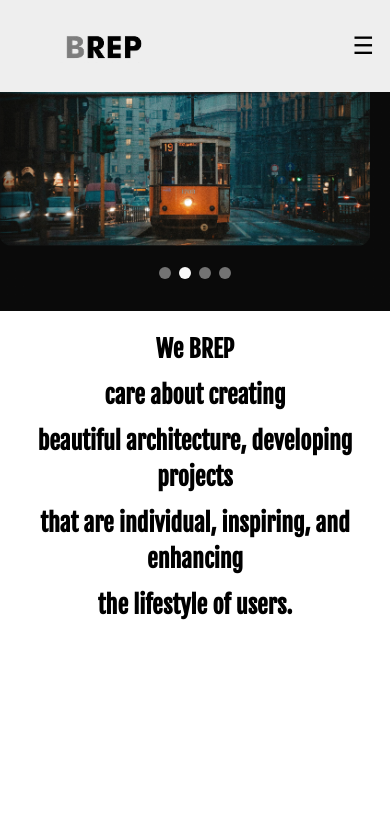
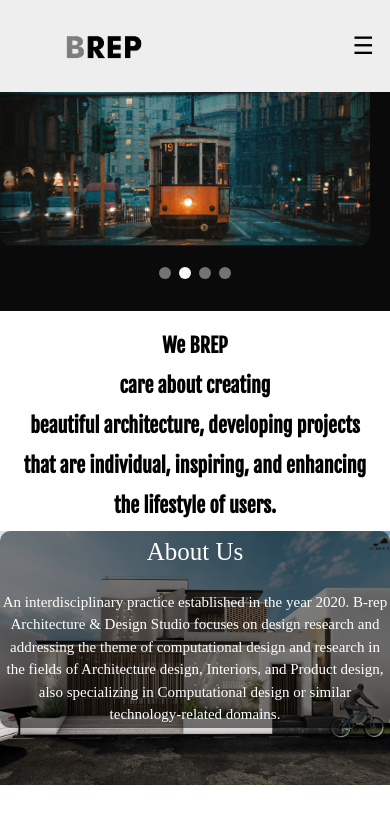
Before and after one commit to jagath992/BREParchitecture, a React (Vite) app in the folder frontend/: page / in a window 390 px wide. Shown: the top 824 px of the page. Built offline with nearby package versions, Linux system fonts and the light colour scheme; a web font is replaced by a local one.

Commit message:
Recent update

```diff
--- a/frontend/src/App.jsx
+++ b/frontend/src/App.jsx
@@ -2,6 +2,7 @@ import './App.css'
 import Navbar from './components/Navbar';
 import Body from './components/Body';
 import { SwipeCarousel } from './components/SwipeCarousel';
+import AboutUs from './components/AboutUs';
 
 export default function App() {
   return (
@@ -9,6 +10,7 @@ export default function App() {
       <Navbar />
       <SwipeCarousel />
       <Body />
+      <AboutUs />
     </>
   );
 }
--- /dev/null
+++ b/frontend/src/components/AboutUs.css
@@ -0,0 +1,74 @@
+.about-us-container {
+  position: relative;
+  width: 100%;
+  overflow: hidden;
+}
+
+.about-us-image {
+  width: 100%;
+  height: 50vh; /* Default height for laptops/desktops */
+  display: flex;
+  justify-content: center;
+  align-items: center;
+  overflow: hidden;
+}
+
+.about-us-image img {
+  width: 100%;
+  height: 100%;
+  object-fit: cover; /* Ensures the image covers the width while maintaining aspect ratio */
+}
+
+.about-us-text {
+  position: absolute;
+  top: 0%;
+  left: 0%;
+  transform: translate(-50%, -50%);
+  text-align: center;
+  color: white;
+  background-color: rgba(0, 0, 0, 0.5);
+  padding: 2px;
+  border-radius: 10px;
+  font-family: "Tinos", serif;
+}
+
+.about-us-text h3 {
+  font-size: 20px;
+  margin-bottom: 10px;
+}
+
+.about-us-text p {
+  font-size: 1rem;
+  line-height: 1.5;
+}
+
+/* Responsive Design */
+@media (max-width: 768px) {
+
+  .about-us-text {
+    position: absolute;
+    top: 0%; /* Center vertically relative to the image */
+    left: 0%;
+    transform: translate(-50%, -50%);
+    text-align: center;
+    color: white;
+    background-color: rgba(0, 0, 0, 0.5);
+    padding: 2px;
+    border-radius: 10px;
+    font-family: "Fijalla"
+  }
+  .about-us-image {
+    height: 30vh;
+  }
+
+  .about-us-text h3 {
+    font-size: 25px;
+    font-family: "Fijalla"
+  }
+
+  .about-us-text p {
+    margin-top: 20px;
+    font-size: 15px;
+    font-family: "Fijalla";
+  }
+}
--- /dev/null
+++ b/frontend/src/components/AboutUs.jsx
@@ -0,0 +1,31 @@
+import React from "react";
+import { motion } from "framer-motion";
+import "./AboutUs.css";
+
+function AboutUs() {
+  return (
+    <div className="about-us-container">
+      <div className="about-us-image">
+        <img src="/Images/About-Us.png" alt="About Us" />
+      </div>
+      <motion.div
+        className="about-us-text"
+        initial={{ opacity: 0, y: 50 }}
+        whileInView={{ opacity: 1, y: 0 }}
+        viewport={{ once: true }}
+        transition={{ duration: 1, ease: "easeInOut" }}
+      >
+        <h3>About Us</h3>
+        <p>
+          An interdisciplinary practice established in the year 2020. B-rep Architecture
+          & Design Studio focuses on design research and addressing the theme of
+          computational design and research in the fields of Architecture design,
+          Interiors, and Product design, also specializing in Computational design or
+          similar technology-related domains.
+        </p>
+      </motion.div>
+    </div>
+  );
+}
+
+export default AboutUs;
--- a/frontend/src/components/Body.css
+++ b/frontend/src/components/Body.css
@@ -15,7 +15,7 @@
 
 @media (max-width: 768px) {
   .slogan-part {
-    font-size: 24px;
+    font-size: 20px;
     margin-top: 20px;
   }
 }
```
Also changed, not shown: frontend/public/Images/About-Us.png (added).
